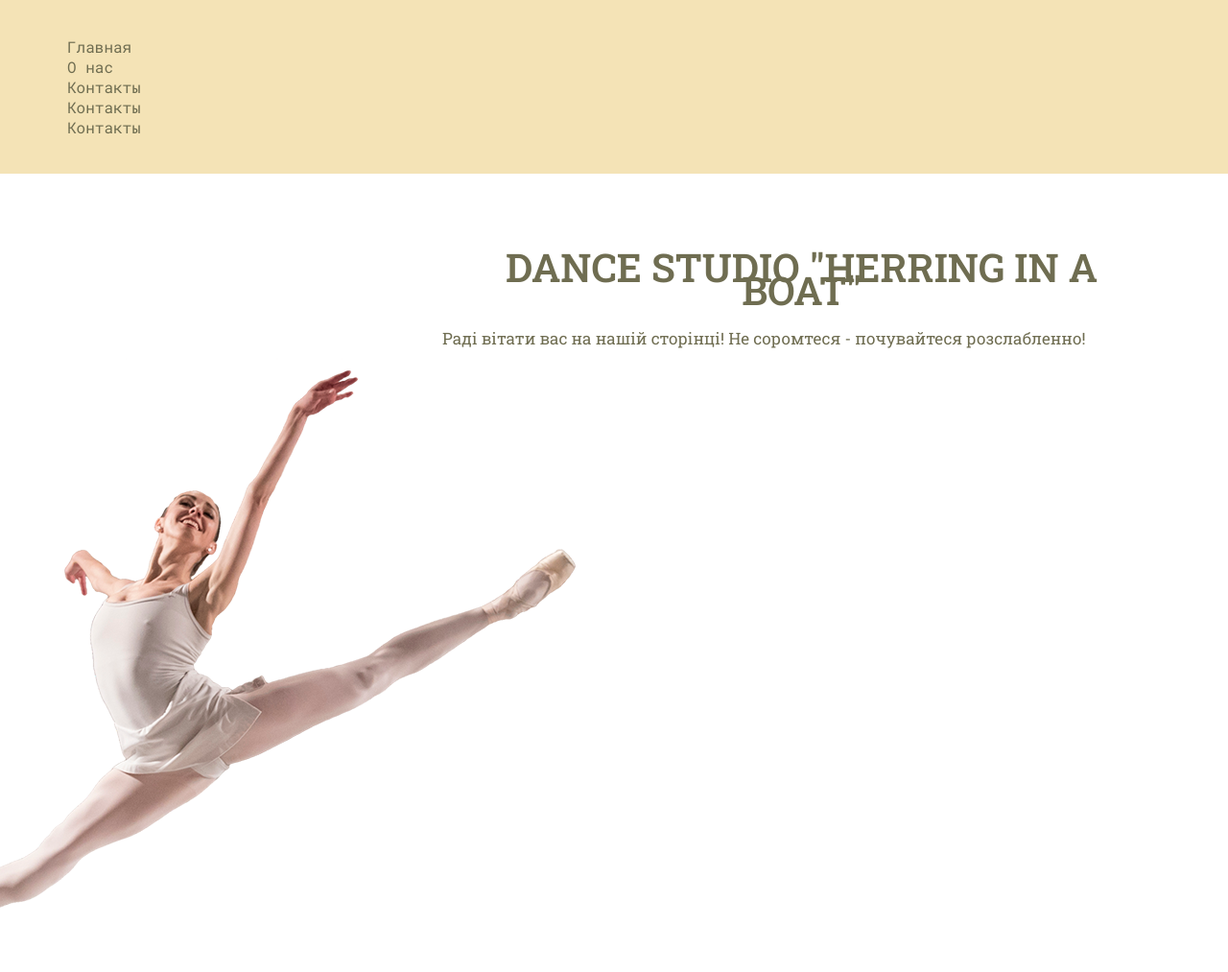
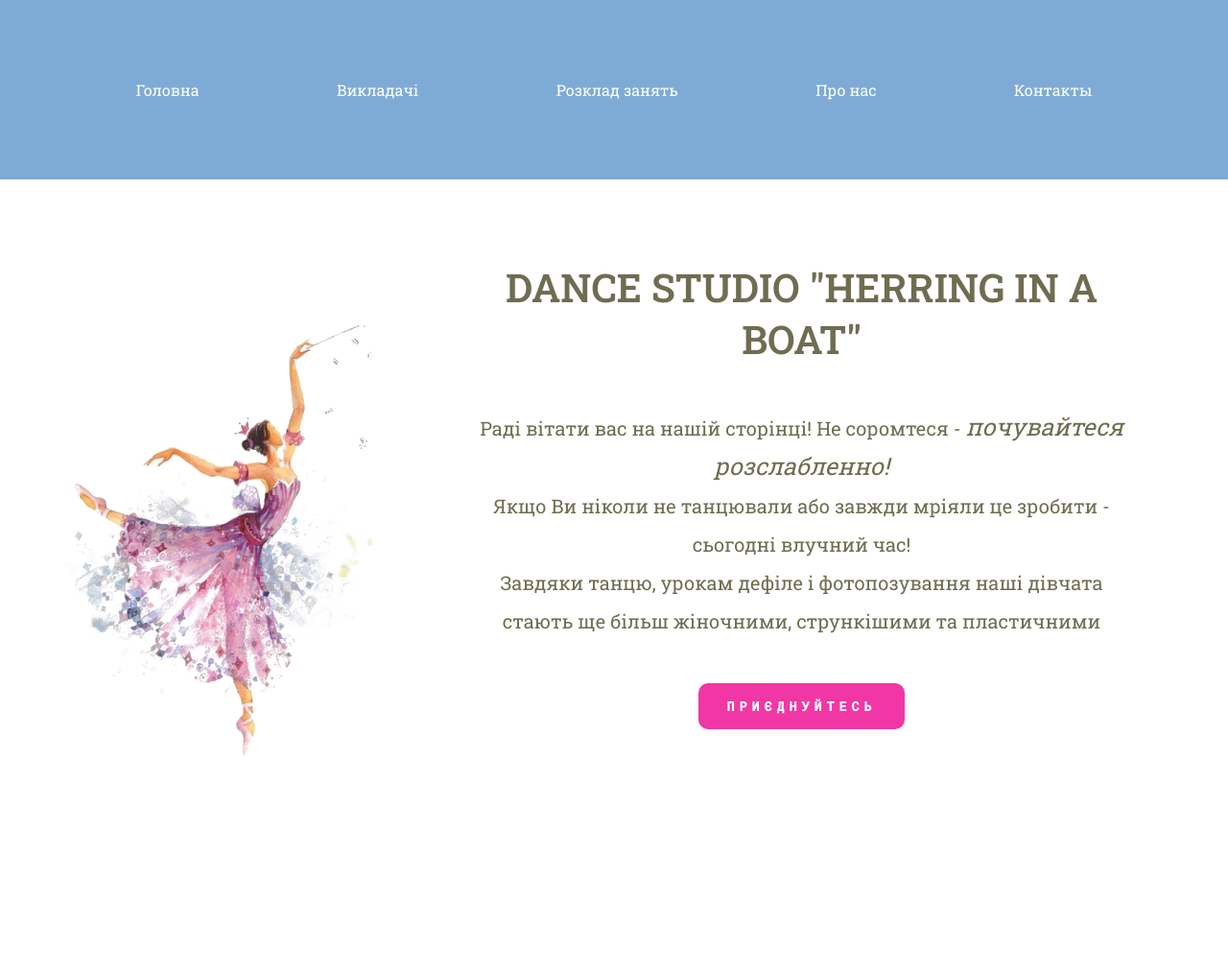
Before and after one commit to LucyFo/dance-school, a plain HTML site: page index.html in a window 1280 px wide. Shown: the whole page at 96% size. After the commit the page ends 845 px from the top, so only its background shows below. Drawn offline with Linux system fonts and the light colour scheme.

Commit message:
Create and fill <main>

```diff
--- a/css/styles.css
+++ b/css/styles.css
@@ -7,6 +7,7 @@
 body {
     font-family: 'Roboto Slab', 'Arial', serif;
     color: #6f6d51;
+
 }
 
 a {
@@ -18,6 +19,11 @@ ul {
     list-style: none;
 }
 
+p {
+    font-size: 20px;
+    line-height: 40px;
+}
+
 .container {
     position: relative;
     width: 1140px;
@@ -25,11 +31,44 @@ ul {
 }
 
 header {
-    font-family: 'Roboto Mono', monospace;
     min-height: 150px;
     padding: 38px 0;
-    background-color: #f4e3b6;
+    color: #ffffff;
+    background-color: #7eabd5;
+}
 
+nav.menu {
+    padding: 45px 0;
+}
+
+nav.menu ul.menu_list {
+    display: flex;
+    justify-content: space-around;
+}
+
+ul.menu_list li a {
+    position: relative;
+    cursor: pointer;
+    line-height: 1;
+}
+
+ul.menu_list li a:after {
+    display: block;
+    position: absolute;
+    left: 0;
+    /*изменить на right:0;, чтобы изменить направление подчёркивания */
+    width: 0;
+    height: 2px;
+    /*задаём ширину линии*/
+    background-color: #ffffff;
+    /*задаём цвет линии*/
+    content: "";
+    transition: width 0.3s ease-out;
+}
+
+ul.menu_list li a:hover:after,
+ul.menu_list li a:focus:after {
+    width: 100%;
 }
 
 section.promo {
@@ -41,21 +80,89 @@ h1.promo_header {
     margin-left: 391px;
     font-size: 41px;
     font-weight: 600;
-    line-height: 24px;
     text-transform: uppercase;
     text-align: center;
 }
 
 img.promo_photo {
     position: absolute;
-    left: -250px;
+    top: 40px;
+    left: -100px;
     z-index: -1;
 }
 
+.promo_content {
+    margin-left: 391px;
+}
+
 .promo_text {
-    margin-top: 25px;
-    margin-left: 391px;
+    padding: 45px 25px;
     font-size: 17px;
-    font-weight: 300;
-    line-height: 27px;
+    text-align: center;
 }
+
+.promo_text span {
+    font-size: 25px;
+    font-style: italic;
+}
+
+button.promo_btn {
+    display: block;
+    padding: 15px 30px;
+    margin: 0 auto;
+    border-radius: 10px;
+    border: none;
+    box-shadow: 0 0 40px 40px #F137A6 inset, 0 0 0 0 #F137A6;
+    font-family: 'Roboto Mono', monospace;
+    font-weight: bold;
+    letter-spacing: 5px;
+    color: white;
+    transition: .45s ease-in-out;
+    text-transform: uppercase;
+}
+
+button.promo_btn:hover {
+    box-shadow: 0 0 10px 0 #F137A6 inset, 0 0 10px 4px #F137A6;
+    color: #F137A6;
+}
+
+#modal {
+    width: 1150px;
+    height: 600px;
+    background-color: #7eabd5;
+    text-align: center;
+    padding: 15px;
+    border: none;
+    border-radius: 10px;
+    color: #ffffff;
+    display: none;
+    position: absolute;
+    top: 0;
+    right: 0;
+    bottom: 0;
+    left: 0;
+    margin: auto;
+}
+
+div#modal p {
+    padding: 245px 0 50px;
+}
+
+#modal:target {
+    display: block;
+}
+
+.close {
+    display: block;
+    border: none;
+    border-radius: 10px;
+    color:#6f6d51;
+    padding: 25px;
+    margin: 10px;
+    background: #f2f2f2;
+    font-size: 14pt;
+}
+
+.close:hover {
+    background: #e6e6ff;
+}
--- a/index.html
+++ b/index.html
@@ -14,11 +14,11 @@
   <header>
     <div class="container">
       <nav class="menu">
-        <ul>
-          <li><a href="#" class="header_nav_link">Главная</a></li>
-          <li><a href="#" class="header_nav_link">О нас</a></li>
-          <li><a href="#" class="header_nav_link">Контакты</a></li>
-          <li><a href="#" class="header_nav_link">Контакты</a></li>
+        <ul class="menu_list">
+          <li><a href="/" class="header_nav_link">Головна</a></li>
+          <li><a href="#" class="header_nav_link">Викладачі</a></li>
+          <li><a href="#" class="header_nav_link">Розклад занять</a></li>
+          <li><a href="#" class="header_nav_link">Про нас</a></li>
           <li><a href="#" class="header_nav_link">Контакты</a></li>
         </ul>
       </nav>
@@ -28,15 +28,27 @@
     <section class="promo">
       <div class="container">
         <h1 class="promo_header">Dance studio "Herring in a boat"</h1>
-        <div class="promo_text">
-          Раді вітати вас на нашій сторінці! Не соромтеся - почувайтеся розслабленно!
+        <div class="promo_content">
+          <div class="promo_text">
+            <p>Раді вітати вас на нашій сторінці! Не соромтеся - <span>почувайтеся розслабленно!</span></p>
+            <p>Якщо Ви ніколи не танцювали або завжди мріяли це зробити - сьогодні влучний час!</p>
+            <p>Завдяки танцю, урокам дефіле і фотопозування наші дівчата стають ще більш жіночними, стрункішими та
+              пластичними</p>
+          </div>
+          <img src="./assets/images/dancer.png" alt="dancer's_photo" class="promo_photo">
+          <button class="promo_btn">
+            <a href="#modal">Приєднуйтесь</a>
+          </button>
+          <div id="modal">
+            <p>Я ще не вигадала, що тут буде )</p>
+            <span style='font-size:100px;'>&#129409;</span>
+            <a href="#" class="close">Добре. Па-па. Закриваю вікно!</a>
+          </div>
         </div>
-        <img src="./assets/images/pivot-dancer-5.png" alt="dancer's_photo" class="promo_photo">
       </div>
     </section>
   </main>
   <footer>
-
   </footer>
 </body>
 
```
Also changed, not shown: assets/images/dancer.png (renamed from assets/images/unnamed (2).png).
